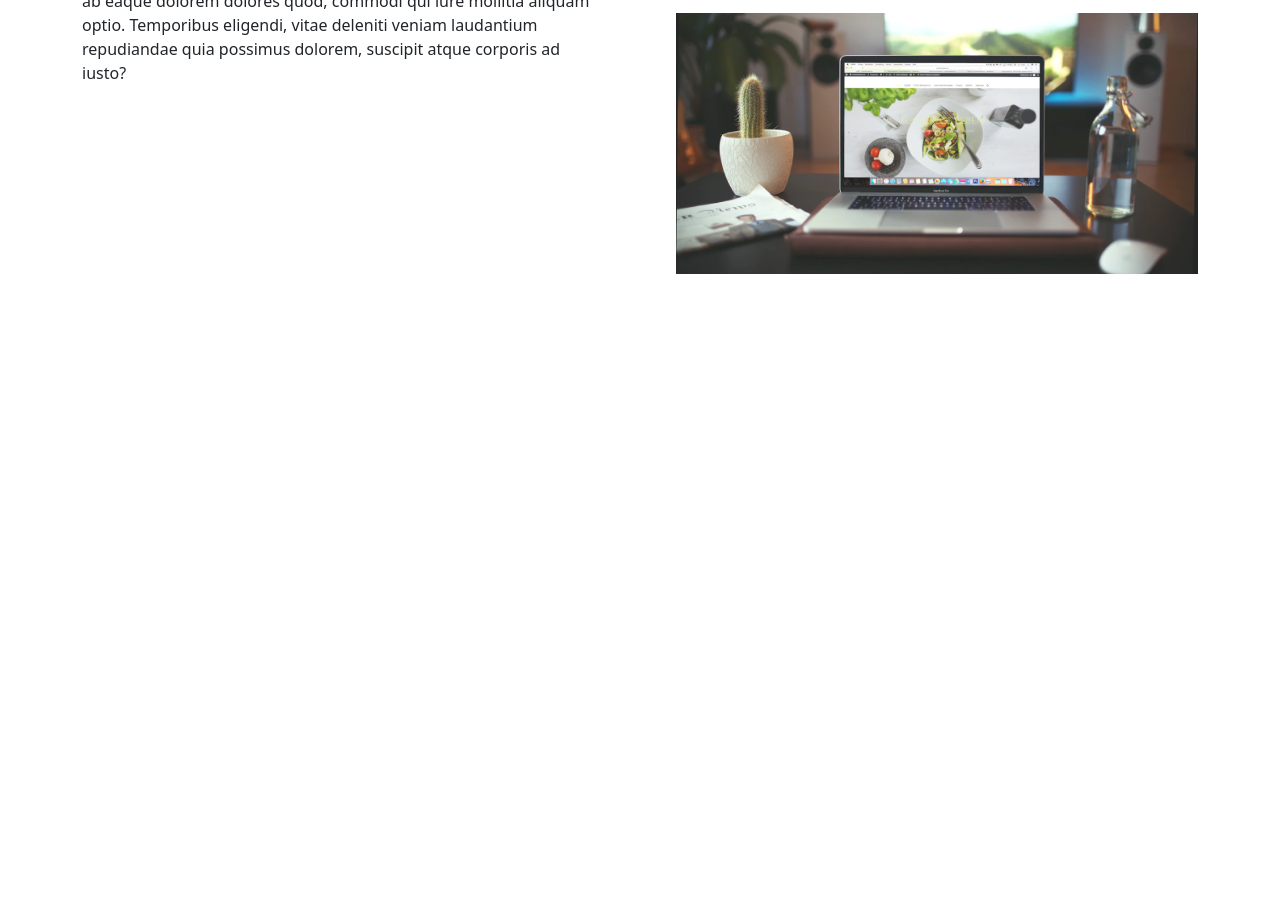
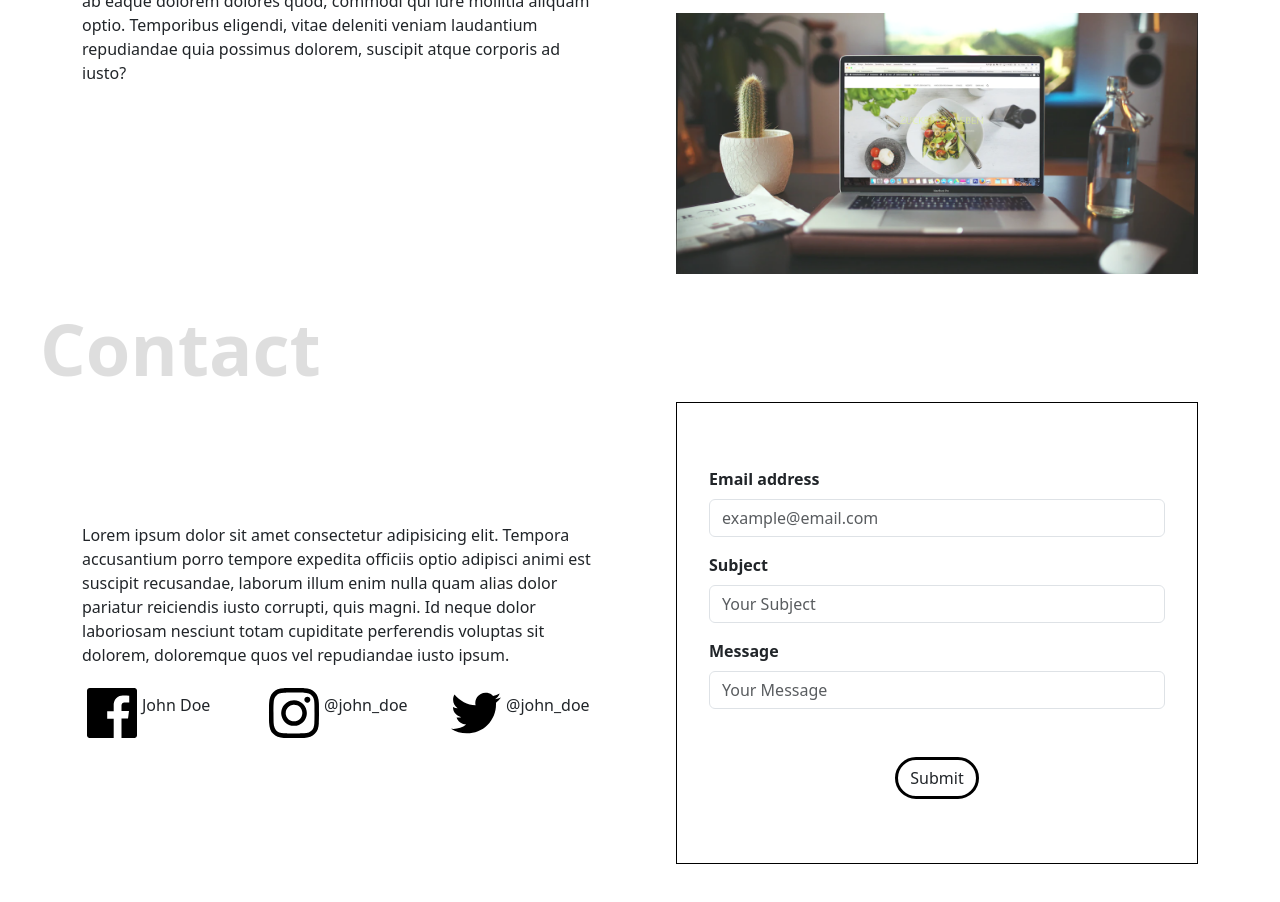
Before and after one commit to JhorgiHisamawa/landing-page, a plain HTML site: page index.html in a window 1280 px wide. Shown: the part 1491-2393 px from the top of the page. Before the commit the page ends 1765 px from the top, so only its background shows below. Drawn offline with nearby package versions, Linux system fonts and the light colour scheme.

Commit message:
add contact

```diff
--- a/index.html
+++ b/index.html
@@ -112,6 +112,46 @@
           </div>
         </div>
     </section>
+    <section id="contact" class="contact container">
+      <div class="row d-flex align-items-center gap-5">
+        <div class="col">
+          <p>Lorem ipsum dolor sit amet consectetur adipisicing elit. Tempora accusantium porro tempore expedita officiis optio adipisci animi est suscipit recusandae, laborum illum enim nulla quam alias dolor pariatur reiciendis iusto corrupti, quis magni. Id neque dolor laboriosam nesciunt totam cupiditate perferendis voluptas sit dolorem, doloremque quos vel repudiandae iusto ipsum.</p>
+          <div class="row">
+            <div class="col d-flex align-items-center">
+              <img src="images/Facebook.svg" alt="Facebook icon">
+              <p>John Doe</p>
+            </div>
+            <div class="col d-flex align-items-center">
+              <img src="images/Instagram.svg" alt="Instagram icon">
+              <p>@john_doe</p>
+            </div>
+            <div class="col d-flex align-items-center">
+              <img src="images/Twitter.svg" alt="Twitter icon">
+              <p>@john_doe</p>
+            </div>
+          </div>
+        </div>
+        <div class="col">
+          <form class="contact-form" onsubmit="onFormSubmit(event)">
+            <div class="mb-3">
+              <label for="inp_email" class="form-label">Email address</label>
+              <input type="email" class="form-control" id="inp_email" placeholder="example@email.com">
+            </div>
+            <div class="mb-3">
+              <label for="inp_subject" class="form-label">Subject</label>
+              <input type="text" class="form-control" id="inp_subject" placeholder="Your Subject">
+            </div>
+            <div class="mb-3">
+              <label for="inp_message" class="form-label">Message</label>
+              <input type="text" class="form-control" id="inp_message" placeholder="Your Message">
+            </div>
+            <div class="d-flex justify-content-center mt-5">
+              <button type="submit" class="btn button">Submit</button>
+            </div>
+          </form>
+        </div>
+      </div>
+    </section>
     <script src="https://cdn.jsdelivr.net/npm/@popperjs/core@2.11.8/dist/umd/popper.min.js" integrity="sha384-I7E8VVD/ismYTF4hNIPjVp/Zjvgyol6VFvRkX/vR+Vc4jQkC+hVqc2pM8ODewa9r" crossorigin="anonymous"></script>
     <script src="https://cdn.jsdelivr.net/npm/bootstrap@5.3.3/dist/js/bootstrap.min.js" integrity="sha384-0pUGZvbkm6XF6gxjEnlmuGrJXVbNuzT9qBBavbLwCsOGabYfZo0T0to5eqruptLy" crossorigin="anonymous"></script>
     <script src="https://code.jquery.com/jquery-3.7.1.min.js" integrity="sha256-/JqT3SQfawRcv/BIHPThkBvs0OEvtFFmqPF/lYI/Cxo=" crossorigin="anonymous"></script>
--- a/main.js
+++ b/main.js
@@ -11,3 +11,23 @@ function toggleDetail(e){
     const detail = $(item).children(".about-exp-item-detail")
     $(detail).slideToggle()
 }
+
+function onFormSubmit(e){
+    // prevent loading
+    e.preventDefault()
+    const email = $("#inp_email")
+    const subject = $("#inp_subject")
+    const message = $("#inp_message")
+
+    // validation in here is neccessary for prevent inspect element from client instead of html
+    if(!$(email).val()) {
+        alert("Email is required")
+    } else if (!$(subject).val()) {
+        alert("Subject is required")
+    } else {
+        alert("Form Submitted")
+        $(email).val('')
+        $(subject).val('')
+        $(message).val('')
+    }
+}
--- a/style.css
+++ b/style.css
@@ -130,6 +130,23 @@ section::before{
     content: 'Image 3';
 }
 
+.contact {
+    padding-bottom: 128px;
+}
+
+.contact::before{
+    content: 'Contact';
+}
+
+.contact-form {
+    border: 1px solid black;
+    padding: 64px 32px;
+}
+
+.form-label {
+    font-weight: 700;
+}
+
 @keyframes upDown {
     0% {
         transform: translateY(0);
```
Also changed, not shown: images/Facebook.svg (added), images/Instagram.svg (added), images/Twitter.svg (added).
